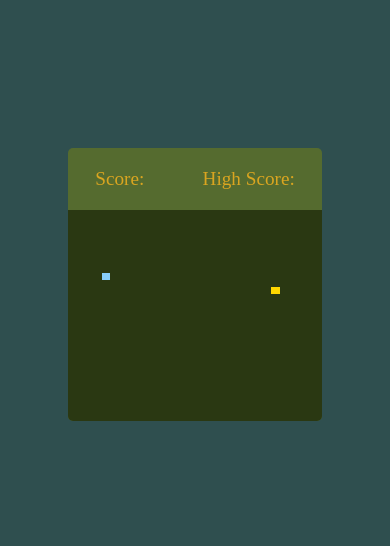
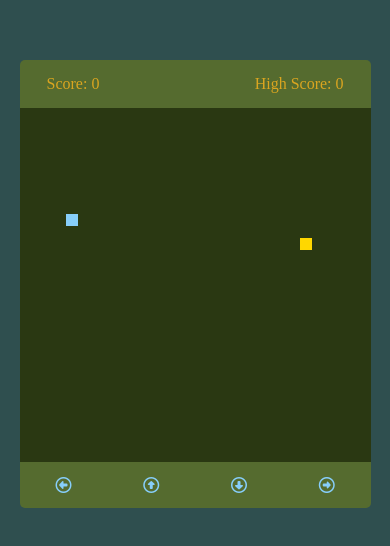
Before and after one commit to paulaoorjuela/snake-game, a plain HTML site: page index.html in a window 390 px wide. Shown: the part 146-692 px from the top of the page. Drawn offline with Linux system fonts and the light colour scheme.

Commit message:
add score and highScore add arrows in small screens display

```diff
--- a/index.html
+++ b/index.html
@@ -1,20 +1,30 @@
 <!DOCTYPE html>
 <html lang="en">
+
 <head>
     <meta charset="UTF-8">
     <meta name="viewport" content="width=device-width, initial-scale=1.0">
+    <link rel="stylesheet" href="https://cdnjs.cloudflare.com/ajax/libs/font-awesome/6.7.1/css/all.min.css"/>
     <link rel="stylesheet" href="styles.css">
     <title>Snake</title>
 </head>
+
 <body>
     <section class="main-container">
         <div class="game-info">
-            <span class="score">Score:</span>
-            <span class="high-score">High Score:</span>
+            <span class="score">Score: 0</span>
+            <span class="high-score">High Score: 0</span>
         </div>
         <div class="game-board"></div>
+        <div class="controls">
+            <i data-key="ArrowLeft" class="fa-regular fa-circle-left"></i>
+            <i data-key="ArrowUp" class="fa-regular fa-circle-up"></i>
+            <i data-key="ArrowDown" class="fa-regular fa-circle-down"></i>
+            <i data-key="ArrowRight" class="fa-regular fa-circle-right"></i>
+        </div>
     </section>
 
     <script src="script.js" defer></script>
 </body>
+
 </html>
--- a/script.js
+++ b/script.js
@@ -1,8 +1,18 @@
 const gameBoard = document.querySelector('.game-board');
+const scoreBoard = document.querySelector('.score');
+const highScoreBoard = document.querySelector('.high-score');
+const controls = document.querySelectorAll('.controls i');
+
+let score = 0
+let highScore = localStorage.getItem('highScore') || 0;
+highScoreBoard.innerHTML = `High Score: ${highScore}`
+
+let gameOver = false
 let foodX, foodY
 let snakeX = 5, snakeY = 10
 let snakeBody = []
 let velocityX = 0, velocityY = 0
+let setIntervalId
 
 
 const changeFoodPosition = () => {
@@ -10,28 +20,43 @@ const changeFoodPosition = () => {
     foodY = Math.floor(Math.random() * 30) + 1
 }
 
+const handleGameOver = () => {
+    clearInterval(setIntervalId)
+    alert('Game Over!')
+    location.reload()
+}
+
 const changeDirection = (event) => {
-    if (event.key === 'ArrowUp') {
+    if (event.key === 'ArrowUp' && velocityY != 1) {
         velocityX = 0
         velocityY = -1
-    } else if (event.key === 'ArrowDown') {
+    } else if (event.key === 'ArrowDown' && velocityY != -1) {
         velocityX = 0
         velocityY = 1
-    } else if (event.key === 'ArrowLeft') {
+    } else if (event.key === 'ArrowLeft' && velocityX != 1) {
         velocityX = -1
         velocityY = 0
-    } else if (event.key === 'ArrowRight') {
+    } else if (event.key === 'ArrowRight' && velocityX != -1) {
         velocityX = 1
         velocityY = 0
     }
 }
 
+controls.forEach(key => {
+    key.addEventListener("click", () => changeDirection({key: key.dataset.key}))
+})
+
 const drawGame = () => {
+    if (gameOver) return handleGameOver()
     let htmlMarkup = `<div class="food" style="grid-area:${foodY} / ${foodX}"></div>`
     if (snakeX === foodX && snakeY === foodY) {
         changeFoodPosition()
         snakeBody.push([foodX, foodY])
-        console.log(snakeBody)
+        score ++
+        highScore = Math.max(highScore, score)
+        localStorage.setItem('highScore', highScore)
+        scoreBoard.innerHTML = `Score: ${score}`
+        highScoreBoard.innerHTML = `High Score: ${highScore}`
     }
 
     for (let i = snakeBody.length -1; i > 0 ; i--) {
@@ -44,13 +69,21 @@ const drawGame = () => {
     snakeX += velocityX
     snakeY += velocityY
 
+    if(snakeX <= 0 || snakeX > 30 || snakeY <= 0 || snakeY > 30){
+        gameOver = true
+        return
+    }
+
     for (let i = 0; i < snakeBody.length; i++) {
         htmlMarkup += `<div class="snake-head" style="grid-area:${snakeBody[i][1]} / ${snakeBody[i][0]}"></div>`
+        if(i !== 0 && snakeBody[0][1] === snakeBody[i][1] && snakeBody[0][0] === snakeBody[i][0]){
+            gameOver = true
+        }
     }
 
     gameBoard.innerHTML = htmlMarkup
 }
 changeFoodPosition()
-setInterval(drawGame, 125)
+setIntervalId = setInterval(drawGame, 125)
 
 document.addEventListener('keydown', changeDirection)
--- a/styles.css
+++ b/styles.css
@@ -40,3 +40,35 @@ body{
 .game-board .snake-head{
     background-color: lightskyblue;
 }
+
+.controls{
+    display: none;
+    justify-content: space-between;
+}
+
+.controls i{
+    color: lightskyblue;
+    cursor: pointer;
+    text-align: center;
+    font-size: 1.3rem;
+    width: calc(100% / 4);
+    padding: 25px 0;
+}
+
+@media screen and (max-width: 800px) {
+    .main-container{
+        width: 90vmin;
+        height: 115vmin;
+    }
+    .game-info{
+        padding: 15px 27px;
+        font-size: 1rem;
+    }
+    .controls{
+        display: flex;
+    }
+    .controls i{
+        padding: 15px 0;
+        font-size: 1rem;
+    }
+}
```
